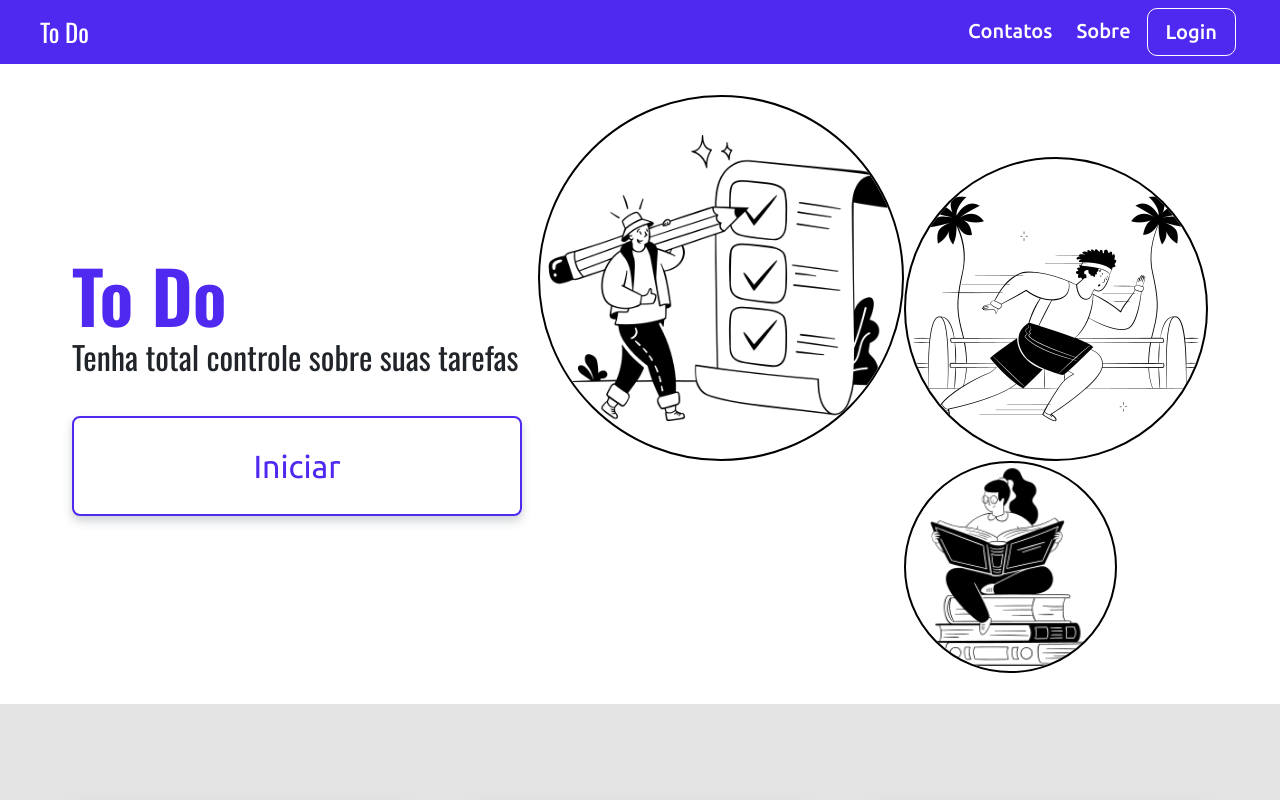
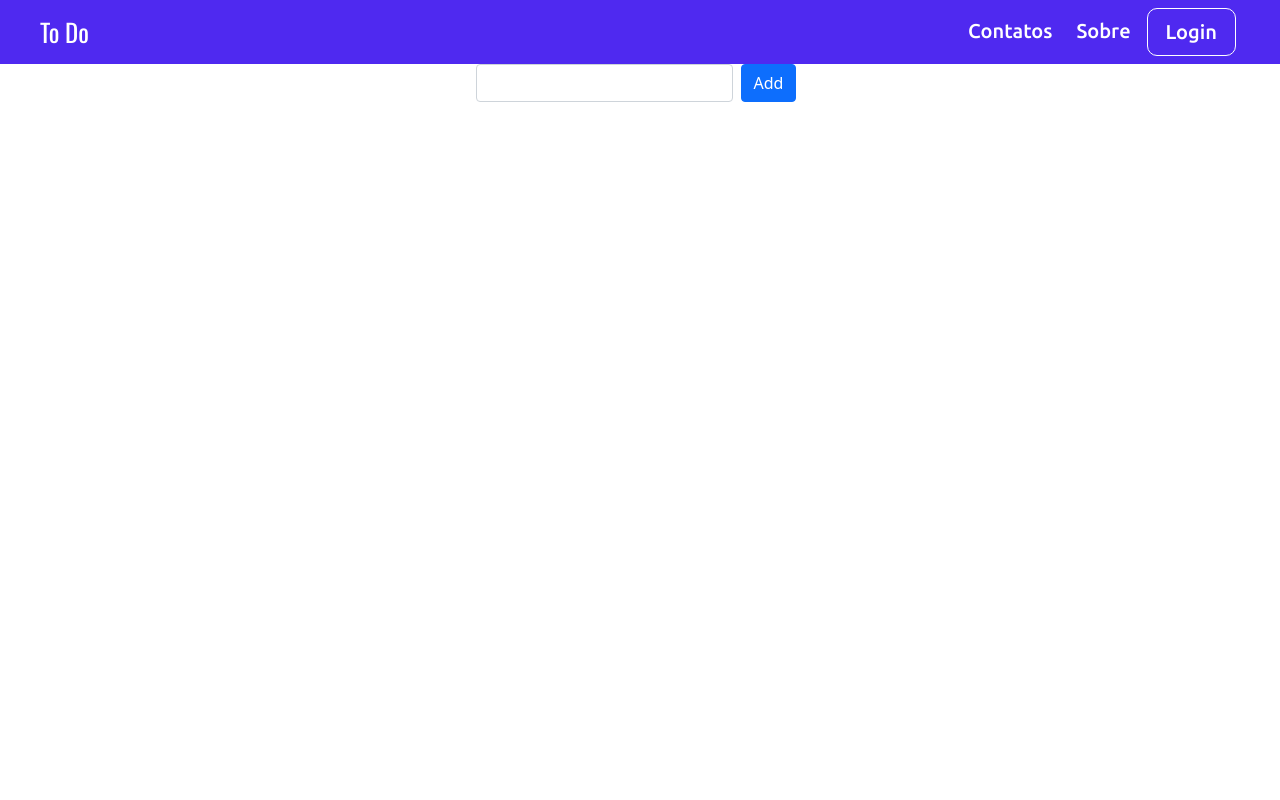
Before and after one commit to ronaldMarquesbr/todo-react, a React (Create React App) app in the folder client/: page /app in a window 1280 px wide. Shown: the top 800 px of the page. Built offline with nearby package versions, Linux system fonts and the light colour scheme.

Commit message:
adição de nova rota

```diff
--- a/client/package.json
+++ b/client/package.json
@@ -13,6 +13,8 @@
     "react": "^17.0.2",
     "react-dom": "^17.0.2",
     "react-redux": "^7.2.6",
+    "react-router": "^6.2.1",
+    "react-router-dom": "^6.2.1",
     "react-scripts": "5.0.0",
     "redux": "^4.1.2",
     "todo": "file:..",
--- a/client/src/Todo.js
+++ b/client/src/Todo.js
@@ -1,75 +1,48 @@
-import React from 'react'
-
+import React from 'react';
 import { createStore } from 'redux';
 import { Provider } from 'react-redux';
-// import listReducer from './reducers/listReducer';
 import modalReducer from './reducers/modalReducer';
+import { BrowserRouter as Router, Route, Routes } from 'react-router-dom';
 
-// --- COMPONENTS ---
+
+//---COMPONENTS
+import Menu from './components/Menu';
+import Home from './components/Home';
+import App from './components/App';
+
+//---STYLE---
 import './styles/Todo.css';
-import Menu from './components/Menu';
-import Hero from './components/Hero';
-import Description from './components/Description';
-import SectionFeedback from './components/SectionFeedback';
-// import TodoForm from './components/TodoForm';
-import Modal from './components/Modal';
-
-import LoginCard from './components/loginCard';
-import Confirmation from './components/confirmation';
-import RegistrySection from './components/RegistrySection';
-// import List from './components/List';
-
-// --- BOOTSTRAP ---
 import 'bootstrap/dist/css/bootstrap.min.css';
-
 
 const store = createStore(modalReducer);
 
-function Todo(){
+function Todo(props){
 
     return(
 
-        <div className='container'>
-            <Provider store={store}>
-                <Menu titulo="To Do" items_nav={['Contatos', 'Sobre', 'Login',]}></Menu>
+        <Provider store={store}>
 
-                <Modal >
-                    <Confirmation></Confirmation>
-                    <LoginCard></LoginCard>
-                </Modal>
+            <Router>
 
+                <div className='Todo'>
 
-                <Hero></Hero>
+                    <Menu titulo="To Do" items_nav={['Contatos', 'Sobre', 'Login',]}></Menu>
 
-                <Description></Description>
+                    <Routes>
 
-                <SectionFeedback></SectionFeedback>
+                        <Route path="/" element={<Home/>} />
+                        <Route path="/app" element={<App/>} />
 
-                <RegistrySection></RegistrySection>
-
-                {/* <h1 className='display-1 text-center'>Tarefas</h1>
-
-                <div className='d-flex justify-content-center my-3'>
-
-                    <div className='btn-group'>
-                        <button onClick={() => { setShowModal(true)}} className='btn btn-outline-primary btn-lg'>Nova tarefa</button>
-                        <button className='btn btn-primary btn-lg'>+</button>
-                    </div>
+                    </Routes>
 
                 </div>
 
-                <List></List>
+            </Router>
 
-                <Modal show={showModal} onHideModal={onHideModal} titulo={"Nova Tarefa"}>
-                    <TodoForm onHideModal={onHideModal}></TodoForm>
-                </Modal> */}
-            </Provider>
+        </Provider>
 
-        </div>
+    )
 
-
-    );
-};
-
+}
 
 export default Todo;
--- /dev/null
+++ b/client/src/components/App.js
@@ -0,0 +1,20 @@
+import React from 'react';
+
+// ---COMPONENTS---
+import TodoForm from '../components/TodoForm'
+
+function App(props){
+
+    return(
+
+        <div className='container'>
+
+            <TodoForm></TodoForm>
+
+        </div>
+
+    );
+
+};
+
+export default App;
--- /dev/null
+++ b/client/src/components/Home.js
@@ -0,0 +1,46 @@
+import React from 'react'
+
+import { createStore } from 'redux';
+import { Provider } from 'react-redux';
+import modalReducer from '../reducers/modalReducer';
+
+// --- COMPONENTS ---
+import Hero from './Hero';
+import Description from './Description';
+import SectionFeedback from './SectionFeedback';
+import Modal from './Modal';
+import LoginCard from './loginCard';
+import Confirmation from './confirmation';
+import RegistrySection from './RegistrySection';
+
+
+
+
+function Home(){
+
+    return(
+
+        <div className='container'>
+
+            <Modal >
+                <Confirmation></Confirmation>
+                <LoginCard></LoginCard>
+            </Modal>
+
+
+            <Hero></Hero>
+
+            <Description></Description>
+
+            <SectionFeedback></SectionFeedback>
+
+            <RegistrySection></RegistrySection>
+
+        </div>
+
+
+    );
+};
+
+
+export default Home;
```
Also changed, not shown: client/src/components/PrivateRoute.js (added, +22 -0 lines).
